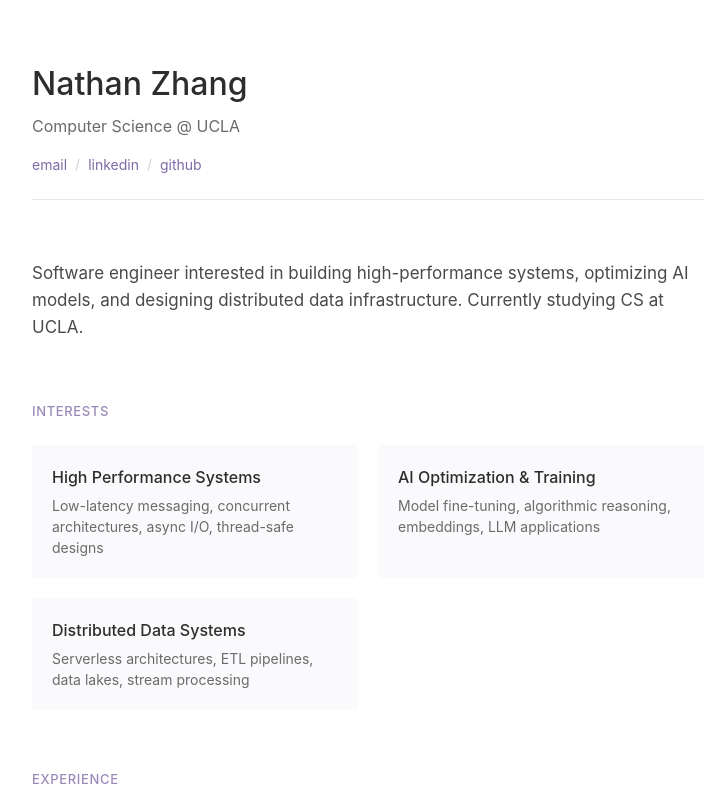
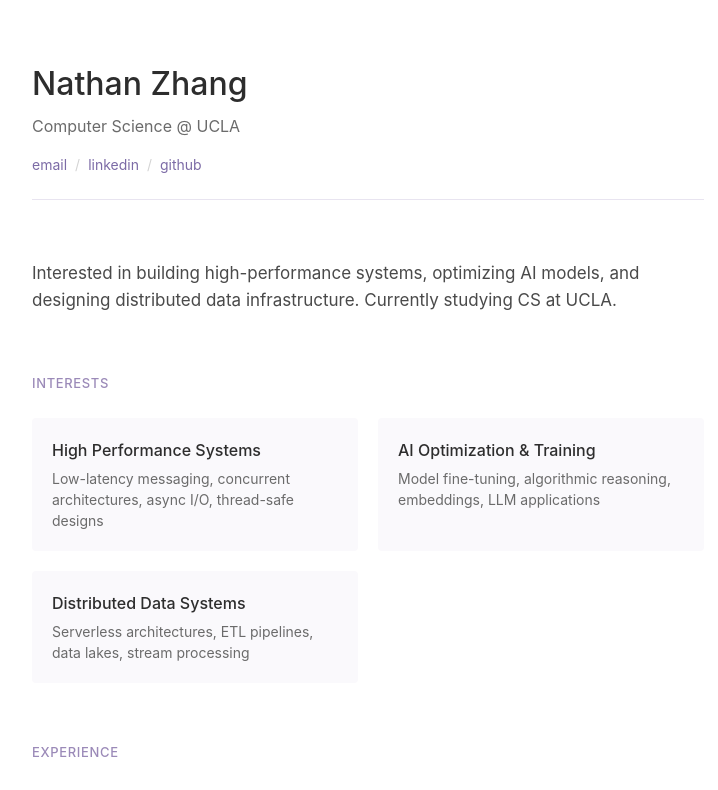
Before and after one commit to nathanplt/nathan-zhang, a Next.js app: page / in a window 1280 px wide. Shown: the top 790 px of the page, without its empty margins (272-990 px from the left). Built offline with nearby package versions, Linux system fonts and the light colour scheme.

Commit message:
change overview

```diff
--- a/app/page.tsx
+++ b/app/page.tsx
@@ -80,7 +80,7 @@ export default function Home() {
       </header>
 
       <section className="about">
-        <p>Software engineer interested in building high-performance systems, optimizing AI models, and designing distributed data infrastructure. Currently studying CS at UCLA.</p>
+        <p>Interested in building high-performance systems, optimizing AI models, and designing distributed data infrastructure. Currently studying CS at UCLA.</p>
       </section>
 
       <section className="interests">
```
